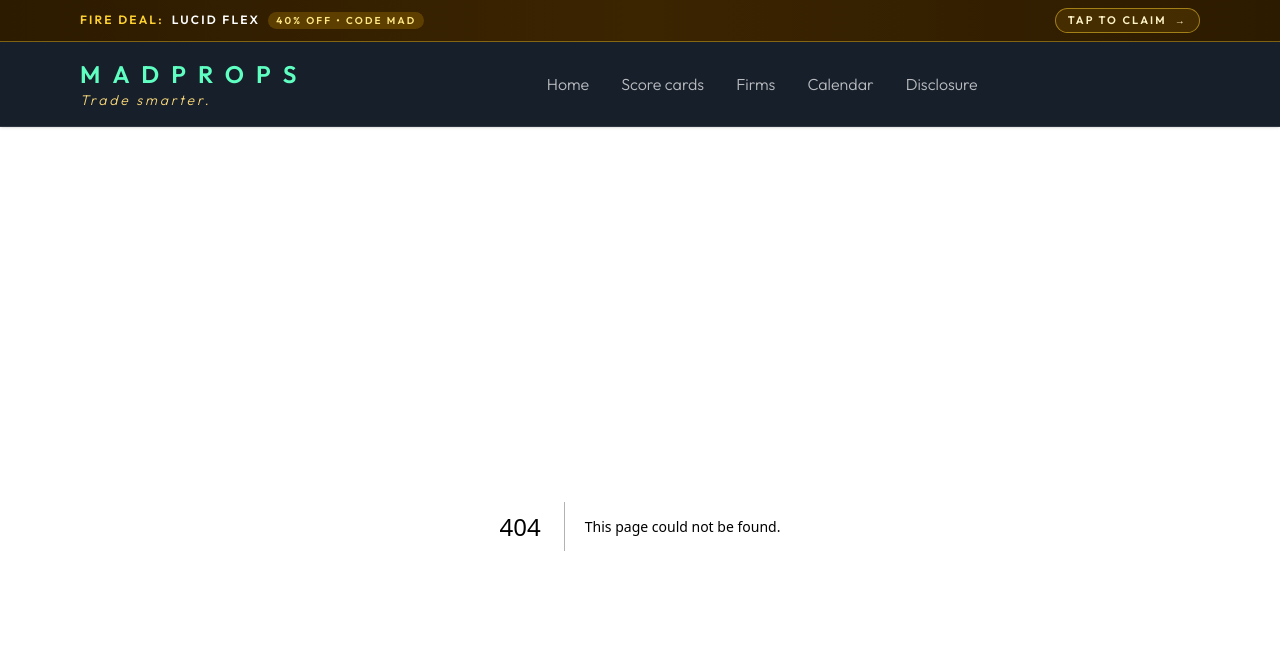
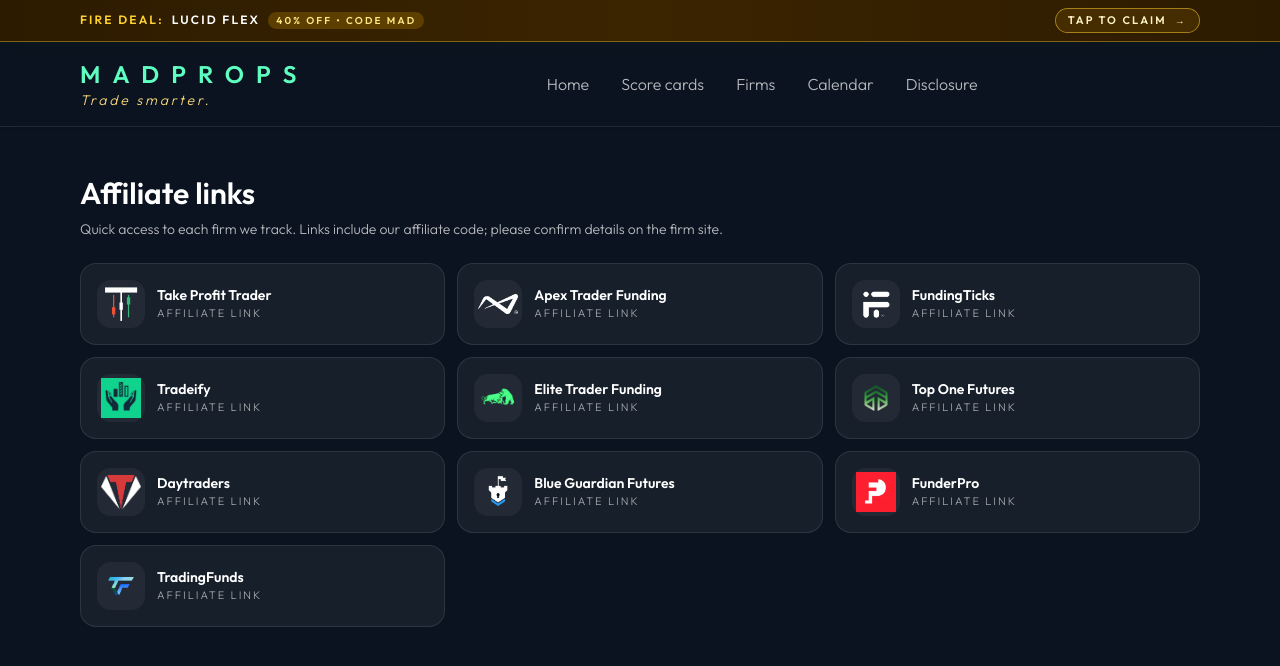
Before and after one commit to madprops-io/prop-affiliate, a Next.js app: page /links in a window 1280 px wide. Before the commit this address had no page. Shown: the top 666 px of the page. Built offline with nearby package versions, Linux system fonts and the light colour scheme.

Commit message:
Add simple affiliate links page

```diff
--- /dev/null
+++ b/app/links/page.tsx
@@ -0,0 +1,97 @@
+"use client";
+
+import Image from "next/image";
+import Link from "next/link";
+import { buildAffiliateUrl } from "@/lib/affiliates";
+import { FIRMS } from "@/lib/firms";
+
+type FirmLink = {
+  key: string;
+  name: string;
+  logo?: string | null;
+  href: string;
+};
+
+const dedupeFirms = (): FirmLink[] => {
+  const seen = new Set<string>();
+  return FIRMS.filter((firm) => {
+    const key = firm.key || firm.name;
+    if (!key) return false;
+    if (seen.has(key)) return false;
+    seen.add(key);
+    return Boolean(firm.signup || firm.homepage);
+  }).map((firm) => {
+    const href = buildAffiliateUrl(firm.signup || firm.homepage || "/", firm.key, "links-page");
+    return {
+      key: firm.key || firm.name,
+      name: firm.name,
+      logo: firm.logo || (firm.key ? `/logos/${firm.key}.png` : null),
+      href,
+    };
+  });
+};
+
+function FirmLogo({ name, src }: { name: string; src?: string | null }) {
+  const fallback = src || null;
+  const initials =
+    name
+      ?.split(/\s+/)
+      .map((part) => part[0])
+      .slice(0, 2)
+      .join("")
+      .toUpperCase() || "?";
+
+  if (!fallback) {
+    return (
+      <div className="flex h-12 w-12 items-center justify-center rounded-xl bg-white/10 text-sm font-semibold text-white/80">
+        {initials}
+      </div>
+    );
+  }
+
+  return (
+    <div className="flex h-12 w-12 items-center justify-center rounded-xl bg-white/5">
+      <Image
+        src={fallback}
+        alt={`${name} logo`}
+        width={48}
+        height={48}
+        className="h-10 w-10 object-contain"
+        unoptimized
+      />
+    </div>
+  );
+}
+
+export default function LinksPage() {
+  const firms = dedupeFirms();
+
+  return (
+    <main className="mx-auto w-full max-w-6xl px-4 py-12 text-white">
+      <div className="mb-6 space-y-2">
+        <h1 className="text-3xl font-semibold">Affiliate links</h1>
+        <p className="text-sm text-white/70">
+          Quick access to each firm we track. Links include our affiliate code; please confirm details on the firm site.
+        </p>
+      </div>
+
+      <div className="grid gap-3 sm:grid-cols-2 lg:grid-cols-3">
+        {firms.map((firm) => (
+          <Link
+            key={firm.key}
+            href={firm.href}
+            target="_blank"
+            rel="nofollow sponsored noopener"
+            className="group flex items-center gap-3 rounded-2xl border border-white/10 bg-white/5 p-4 transition hover:-translate-y-0.5 hover:border-[#26ffd4]/50 hover:bg-white/10"
+          >
+            <FirmLogo name={firm.name} src={firm.logo} />
+            <div className="flex flex-col">
+              <span className="text-sm font-semibold group-hover:text-[#5fffd9]">{firm.name}</span>
+              <span className="text-[11px] uppercase tracking-[0.18em] text-white/60">Affiliate link</span>
+            </div>
+          </Link>
+        ))}
+      </div>
+    </main>
+  );
+}
```
